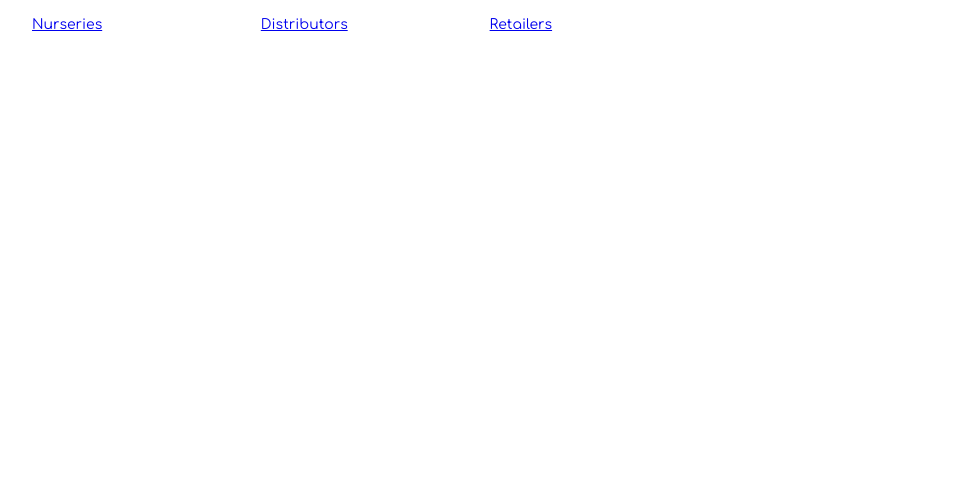
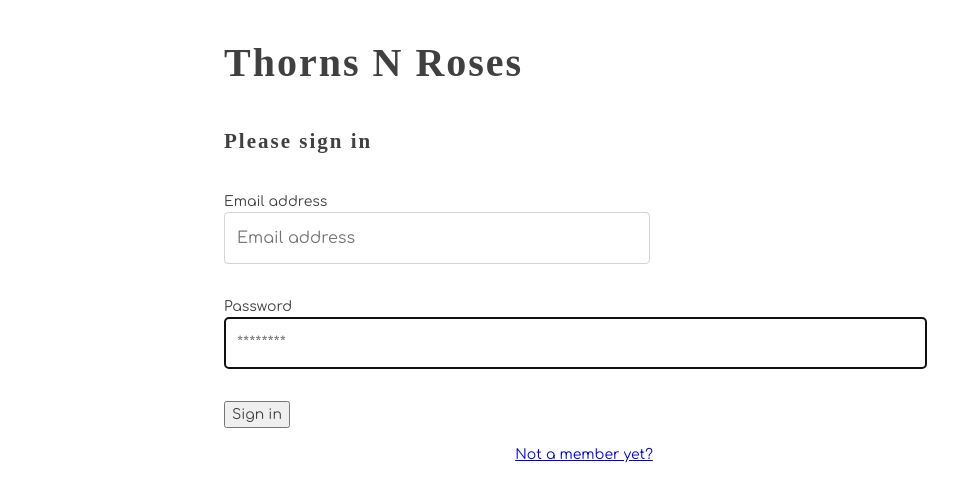
Before and after one commit to crmo2444/thorns-n-roses, a React (Create React App) app: page /login/ in a window 1280 px wide. Shown: the top 502 px of the page, without its empty margins (56-1014 px from the left). Built offline with nearby package versions, Linux system fonts and the light colour scheme; a web font is replaced by a local one.

Commit message:
added login/register

```diff
--- /dev/null
+++ b/src/components/Authorized.js
@@ -0,0 +1,15 @@
+import { Navigate, useLocation } from "react-router-dom"
+
+export const Authorized = ({ children }) => {
+    const location = useLocation()
+
+    if (localStorage.getItem("thorns_user")) {
+        return children
+    }
+    else {
+        return <Navigate
+            to={`/login/${location.search}`}
+            replace
+            state={{ location }} />
+    }
+}
--- a/src/components/ThornsNRoses.js
+++ b/src/components/ThornsNRoses.js
@@ -1,18 +1,25 @@
 import { Route, Routes } from "react-router-dom"
 import { ApplicationViews } from "./views/ApplicationViews"
 import { NavBar } from "./nav/NavBar"
+import { Login } from "./auth/Login"
+import { Register } from "./auth/Register"
 import "./ThornsNRoses.css"
-import React from "react"
+import { Authorized } from "./Authorized"
 
 
 export const ThornsNRoses = () => {
 	return <Routes>
+		<Route path="/login" element={<Login />} />
+		<Route path="/register" element={<Register />} />
 
 		<Route path="*" element={
-                <>
+			<Authorized>
+				<>
 					<NavBar />
 					<ApplicationViews />
-                </>
+				</>
+			</Authorized>
+
 		} />
 	</Routes>
 }
--- /dev/null
+++ b/src/components/auth/Login.css
@@ -0,0 +1,61 @@
+.h1, h1 {
+    font-size: 2.5rem;
+}
+
+fieldset {
+    min-width: 0;
+    padding: 1rem 0;
+    margin: 0;
+    border: 0;
+}
+
+.form--login {
+    display: inline-block;
+    margin: 0 auto;
+    text-align: left;
+}
+
+.form--login > fieldset > input[type="email"] {
+    width: 25em;
+}
+
+.label--login {
+    width: 8rem;
+    display: inline-block;
+}
+
+.form-control {
+    display: block;
+    width: 94%;
+    height: calc(1.5em + .75rem + 2px);
+    padding: .375rem .75rem;
+    font-size: 1rem;
+    font-weight: 400;
+    line-height: 1.5;
+    color: #495057;
+    background-color: #fff;
+    background-clip: padding-box;
+    border: 1px solid #ced4da;
+    border-radius: .25rem;
+    -webkit-transition: border-color .15s ease-in-out,box-shadow .15s ease-in-out;
+    transition: border-color .15s ease-in-out,box-shadow .15s ease-in-out;
+}
+
+.container--login {
+    text-align: center;
+}
+
+.form--login {
+    background-position-x: right;
+    z-index: 1;
+    min-height: 25rem;
+    min-width: 45rem;
+    background-color: hsla(0,0%,100%,0.40);
+    background-blend-mode: overlay;
+    background-repeat: no-repeat;
+}
+
+.button--close {
+    position: relative;
+    bottom: -2rem;
+}
--- /dev/null
+++ b/src/components/auth/Login.js
@@ -0,0 +1,77 @@
+import React, { useState } from "react"
+import { Link } from "react-router-dom";
+import { useNavigate } from "react-router-dom"
+import "./Login.css"
+
+export const Login = () => {
+    const [email, setEmail] = useState("")
+    const [password, setPass] = useState("")
+    const navigate = useNavigate()
+
+    const handleLogin = (e) => {
+        e.preventDefault()
+
+        return fetch(`http://localhost:8088/users?email=${email}`)
+            .then(res => res.json())
+            .then(foundUsers => {
+                if (foundUsers.length === 1) {
+                    fetch(`http://localhost:8088/users?password=${password}`)
+                        .then(res => res.json())
+                        .then(foundPass => {
+                            if (foundPass.length === 1) {
+                                const user = foundUsers[0]
+                                localStorage.setItem("thorns_user", JSON.stringify({
+                                    id: user.id,
+                                    staff: user.isAdmin
+                                }))
+
+                                navigate("/")
+                            }
+                            else {
+                                window.alert("Invalid email or password.")
+                            }
+                        })
+                }
+                else {
+                    window.alert("Invalid email or password.")
+                }
+            })
+    }
+
+    return (
+        <main className="container--login">
+            <section>
+                <form className="form--login" onSubmit={handleLogin}>
+                    <h1>Thorns N Roses</h1>
+                    <h2>Please sign in</h2>
+                    <fieldset>
+                        <label htmlFor="inputEmail"> Email address </label>
+                        <input type="email"
+                            value={email}
+                            onChange={evt => setEmail(evt.target.value)}
+                            className="form-control"
+                            placeholder="Email address"
+                            required autoFocus />
+                    </fieldset>
+                    <fieldset>
+                        <label htmlFor="inputPassword"> Password </label>
+                        <input type="password"
+                            value={password}
+                            onChange={evt => setPass(evt.target.value)}
+                            className="form-control"
+                            placeholder="********"
+                            required autoFocus />
+                    </fieldset>
+                    <fieldset>
+                        <button type="submit">
+                            Sign in
+                        </button>
+                    </fieldset>
+                </form>
+            </section>
+            <section className="link--register">
+                <Link to="/register">Not a member yet?</Link>
+            </section>
+        </main>
+    )
+}
--- /dev/null
+++ b/src/components/auth/Register.js
@@ -0,0 +1,85 @@
+import { useState } from "react"
+import { useNavigate } from "react-router-dom"
+import "./Login.css"
+
+export const Register = (props) => {
+    const [user, setUser] = useState({
+        email: "",
+        fullName: "",
+        isAdmin: false,
+        password: ""
+    })
+    let navigate = useNavigate()
+
+    const registerNewUser = () => {
+        return fetch("http://localhost:8088/users", {
+            method: "POST",
+            headers: {
+                "Content-Type": "application/json"
+            },
+            body: JSON.stringify(user)
+        })
+            .then(res => res.json())
+            .then(createdUser => {
+                if (createdUser.hasOwnProperty("id")) {
+                    localStorage.setItem("thorns_user", JSON.stringify({
+                        id: createdUser.id,
+                        staff: createdUser.isAdmin
+                    }))
+
+                    navigate("/")
+                }
+            })
+    }
+
+    const handleRegister = (e) => {
+        e.preventDefault()
+        return fetch(`http://localhost:8088/users?email=${user.email}`)
+            .then(res => res.json())
+            .then(response => {
+                if (response.length > 0) {
+                    // Duplicate email. No good.
+                    window.alert("Account with that email address already exists")
+                }
+                else {
+                    // Good email, create user.
+                    registerNewUser()
+                }
+            })
+    }
+
+    const updateUser = (evt) => {
+        const copy = {...user}
+        copy[evt.target.id] = evt.target.value
+        setUser(copy)
+    }
+
+    return (
+        <main style={{ textAlign: "center" }}>
+            <form className="form--login" onSubmit={handleRegister}>
+                <h1 className="h3 mb-3 font-weight-normal">Please Register for Thorns N Roses</h1>
+                <fieldset>
+                    <label htmlFor="fullName"> Full Name </label>
+                    <input onChange={updateUser}
+                           type="text" id="fullName" className="form-control"
+                           placeholder="Enter your name" required autoFocus />
+                </fieldset>
+                <fieldset>
+                    <label htmlFor="email"> Email address </label>
+                    <input onChange={updateUser}
+                        type="email" id="email" className="form-control"
+                        placeholder="Email address" required />
+                </fieldset>
+                <fieldset>
+                <label htmlFor="fullName"> Password </label>
+                    <input onChange={updateUser}
+                           type="password" id="password" className="form-control"
+                           placeholder="********" required autoFocus />
+                </fieldset>
+                <fieldset>
+                    <button type="submit"> Register </button>
+                </fieldset>
+            </form>
+        </main>
+    )
+}
--- a/src/components/distributors/DistributorDetails.js
+++ b/src/components/distributors/DistributorDetails.js
@@ -1,5 +1,5 @@
 import { useEffect, useState } from "react"
-import { useParams } from "react-router-dom"
+import { Link, useParams } from "react-router-dom"
 import { getAllDistributors, getAllNurseries, getCurrentDistributorArray, getDistributorFlowers, getDistributorRetailers } from "../ApiManager"
 
 export const DistributorDetails = () => {
@@ -28,13 +28,13 @@ export const DistributorDetails = () => {
     )
 
     return <>
-        <h2>{currentDistributor[0]?.distributor?.name} Details</h2>
+        <h2>{currentDistributor[0]?.distributor?.name} Distributor</h2>
         <h4>Flowers</h4>
         { distributorFlowers.map(distributorFlower => {
             let foundNursery = nurseries.find(nursery => distributorFlower?.nurseryFlower?.nurseryId === nursery.id)
             return <>
             <section className="distributor">
-                <header className="distributor__header" key={distributorId}>{distributorFlower?.nurseryFlower?.flower?.species} from {foundNursery.name}</header>
+                <header className="distributor__header" key={distributorId}>{distributorFlower?.nurseryFlower?.flower?.species} from <Link to={`/nurseries/${foundNursery.id}`}>{foundNursery.name}</Link></header>
                 <div>Color: {distributorFlower?.nurseryFlower?.flower?.color}</div>
                 <div>Price: {((distributorFlower?.nurseryFlower?.price) * (currentDistributor[0]?.distributor?.priceMarkup)).toLocaleString('en-US', {style:'currency', currency:'USD'})}</div>
                 <div>Price Markup: {(parseFloat(currentDistributor[0]?.distributor?.priceMarkup - 1).toFixed(2)) * 100}%</div>
@@ -42,7 +42,7 @@ export const DistributorDetails = () => {
         })}
         <h4>Retailers</h4>
             <section className="distributor">
-                <header className="distributor__header">{retailer[0]?.name}</header>
+                <header className="distributor__header"><Link to={`/retailers/${retailer[0]?.id}`}>{retailer[0]?.name}</Link></header>
                 <div>Address: {retailer[0]?.address}</div>
             </section>
         </>
--- a/src/components/nav/NavBar.js
+++ b/src/components/nav/NavBar.js
@@ -15,6 +15,9 @@ export const NavBar = () => {
             <li className="navbar__item active">
                 <Link className="navbar__link" to="/retailers">Retailers</Link>
             </li>
+            <li className="navbar__item active">
+                <Link className="navbar__link" to="/login">Log Out</Link>
+            </li>
         </ul>
         </>
 }
--- a/src/components/nurseries/NurseryDetails.js
+++ b/src/components/nurseries/NurseryDetails.js
@@ -73,7 +73,7 @@ export const NurseryDetails = () => {
 
 
     return <>
-        <h2>{nurseryObj[0]?.nursery?.name} Details</h2>
+        <h2>{nurseryObj[0]?.nursery?.name} Nursery</h2>
         <h4>Flowers</h4>
         { nurseryFlowers.map(nurseryFlower => {
             return <>
--- a/src/components/retailers/Retailer.css
+++ b/src/components/retailers/Retailer.css
@@ -23,3 +23,7 @@
     margin: 1rem 0 0.25rem 0;
     font-style: oblique;
 }
+
+.nurseryHeader {
+    font-weight: bold;
+}
--- a/src/components/retailers/RetailerDetails.js
+++ b/src/components/retailers/RetailerDetails.js
@@ -1,17 +1,21 @@
 import { useEffect, useState } from "react"
-import { useParams } from "react-router-dom"
-import { getAllDistributors, getCurrentRetailer, getDistributorFlowers } from "../ApiManager"
+import { Link, useParams } from "react-router-dom"
+import { getAllDistributors, getAllNurseries, getCurrentRetailer, getDistributorFlowers } from "../ApiManager"
 
 export const RetailerDetails = () => {
     const [flowers, setDistributorFlowers] = useState([])
     const {retailerId} = useParams()
     const [currentRetailer, setCurrentRetailer] = useState([])
     const [distributors, setDistributors] = useState([])
+    const [nurseries, setNurseries] = useState([])
+    const [filteredDistributors, setFiltered] = useState([])
+    const [filteredNurseries, setFilteredNurseries] = useState([])
 
     useEffect(
         () => {
             getCurrentRetailer(retailerId, setCurrentRetailer)
             getAllDistributors(setDistributors)
+            getAllNurseries(setNurseries)
         },
         []
     )
@@ -23,19 +27,52 @@ export const RetailerDetails = () => {
         [currentRetailer]
     )
 
+    useEffect (
+        () => {
+            let filtered = distributors.filter(distributor => distributor.id === currentRetailer[0].distributorId)
+            setFiltered(filtered)
+        },
+        [distributors]
+    )
+
+    useEffect (
+        () => {
+            let filteredSet = new Set()
+            flowers.map(flower => {
+                nurseries.map(nursery => {
+                    if(nursery.id === flower?.nurseryFlower?.nurseryId) {
+                        filteredSet.add(nursery)
+                        console.log(filteredSet)
+                    }
+                })
+                let filteredArray = [...filteredSet]
+                setFilteredNurseries(filteredArray)
+            })
+        },
+        [flowers]
+    )
+
     return <>
-    <h2>{currentRetailer[0]?.name} Details</h2>
+    <h2>{currentRetailer[0]?.name} Retailer</h2>
         <h4>Flowers</h4>
         { flowers.map(flower => {
             let foundDistributor = distributors.find(distributor => flower.distributorId === distributor.id)
             return <>
             <section className="retailer">
-                <header className="retailer__header">{flower?.nurseryFlower?.flower?.species} from {foundDistributor.name}</header>
+                <header className="retailer__header">{flower?.nurseryFlower?.flower?.species} from <Link to={`/distributors/${foundDistributor.id}`}>{foundDistributor.name}</Link></header>
                 <div>Color: {flower?.nurseryFlower?.flower?.color}</div>
                 <div>Price: {((flower?.nurseryFlower?.price) * (currentRetailer[0]?.priceMarkup) * (foundDistributor.priceMarkup)).toLocaleString('en-US', {style:'currency', currency:'USD'})}</div>
                 <div>Price Markup: {parseInt((currentRetailer[0].priceMarkup - 1) * 100)}%</div>
             </section></>
         })}
+    <h2>Distributors</h2>
+    <section className="retailer">
+        <header className="retailer__header">{filteredDistributors[0]?.name}</header>
+        <div className="nurseryHeader">Flower Providers</div>
+        { filteredNurseries.map(nursery => {
+            return <div><Link to={`/nurseries/${nursery.id}`}>{nursery.name}</Link></div>
+        })}
+    </section>
     </>
 
 }
```
